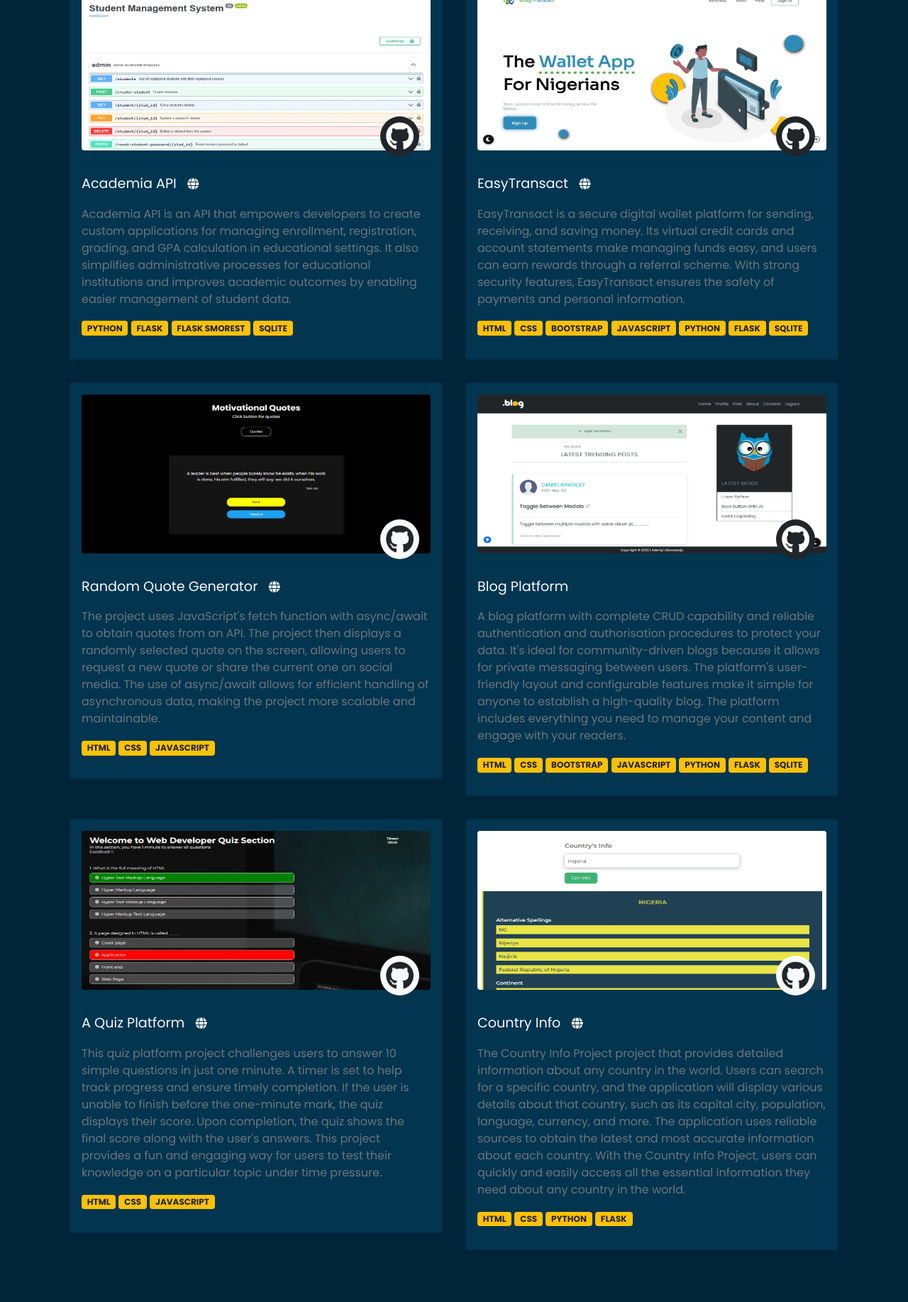
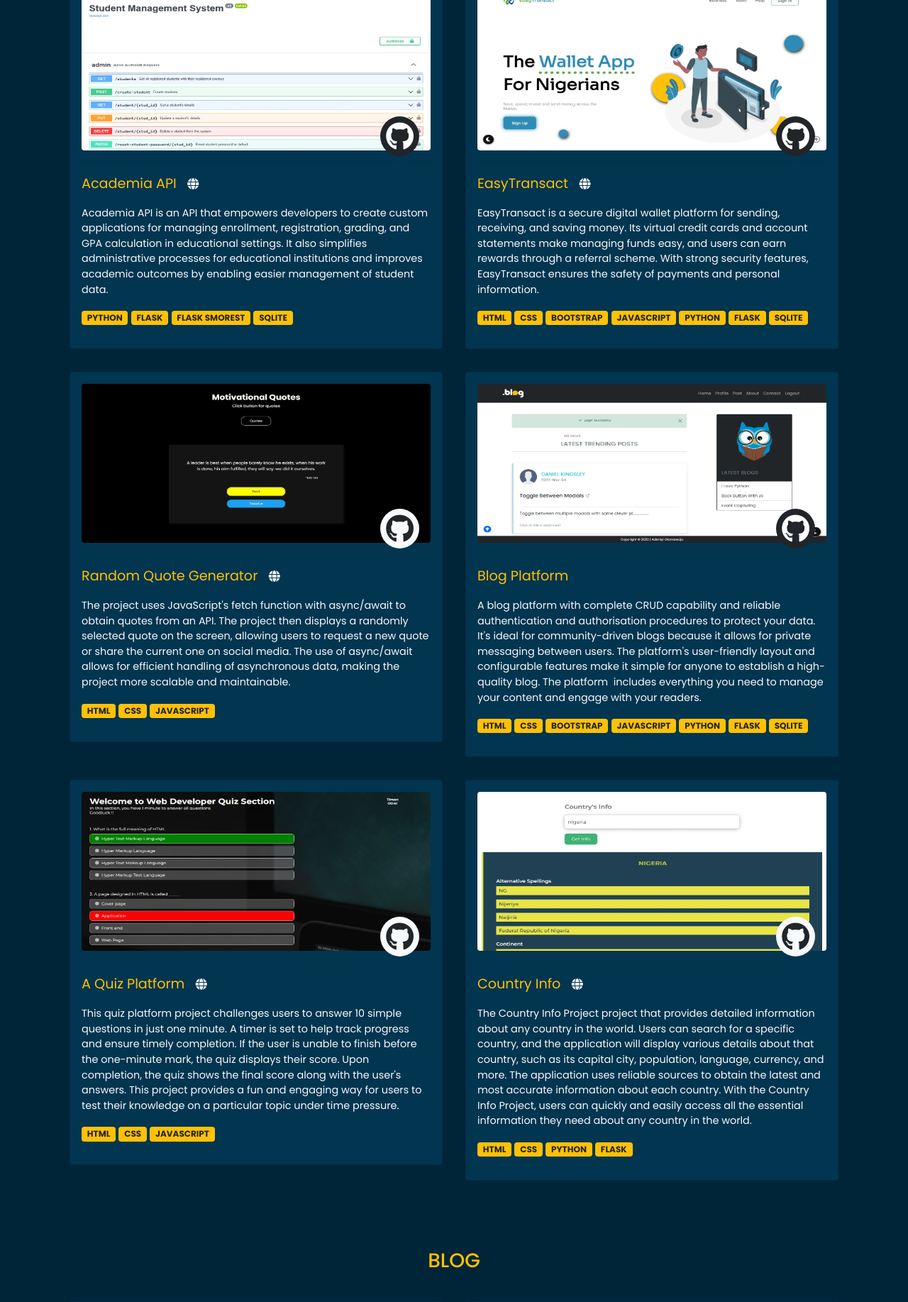
Before and after one commit to engrmarkk/my_portfolio, a Flask app: page / in a window 1280 px wide. Shown: the part 2170-4005 px from the top of the page at 71% size. Run offline with Flask 2, Linux system fonts and the light colour scheme; some libraries are stand-ins or nearby versions.

Commit message:
text muted to text light

```diff
--- a/templates/portfolio.html
+++ b/templates/portfolio.html
@@ -396,11 +396,11 @@
                 width: 100%;
                 " />
             <hr />
-            <p class="text-light" style="font-size: 1.2rem;">Academia API &nbsp
+            <p class="text-warning" style="font-size: 1.2rem;">Academia API &nbsp
               <a href="https://academia.herokuapp.com/" target="_blank" style="font-size: medium;">
               <i class="fa-sharp fa-solid fa-globe text-white"></i></a>
             </p>
-            <p class="text-muted">
+            <p class="text-light" style="font-size: .9rem;">
               Academia API is an API that empowers developers to create custom applications for managing enrollment, registration, grading, and GPA calculation in educational settings. It also simplifies administrative processes for educational institutions and improves academic outcomes by enabling easier management of student data.
             </p>
             <p>
@@ -428,12 +428,12 @@
                 width: 100%;
                 " />
             <hr />
-            <p class="text-light" style="font-size: 1.2rem;">EasyTransact
+            <p class="text-warning" style="font-size: 1.2rem;">EasyTransact
               &nbsp
               <a href="https://easytransact.me/" target="_blank" style="font-size: medium;">
               <i class="fa-sharp fa-solid fa-globe text-white"></i></a>
             </p>
-            <p class="text-muted">
+            <p class="text-light" style="font-size: .9rem;">
               EasyTransact is a secure digital wallet platform for sending, receiving, and saving money. Its virtual credit cards and account statements make managing funds easy, and users can earn rewards through a referral scheme. With strong security features, EasyTransact ensures the safety of payments and personal information.
 
             </p>
@@ -465,12 +465,12 @@
       width: 100%;
       " />
             <hr />
-            <p class="text-light" style="font-size: 1.2rem;">Random Quote Generator
+            <p class="text-warning" style="font-size: 1.2rem;">Random Quote Generator
               &nbsp
               <a href="https://Quote-Gen.engrmark.repl.co" target="_blank" style="font-size: medium;">
               <i class="fa-sharp fa-solid fa-globe text-white"></i></a>
             </p>
-            <p class="text-muted">
+            <p class="text-light" style="font-size: .9rem;">
               The project uses JavaScript's fetch function with async/await to obtain quotes from an API. The project then displays a randomly selected quote on the screen, allowing users to request a new quote or share the current one on social media. The use of async/await allows for efficient handling of asynchronous data, making the project more scalable and maintainable.
     </p>
             <p>
@@ -496,8 +496,8 @@
                         width: 100%;
                         " />
                     <hr />
-                    <p class="text-light" style="font-size: 1.2rem;">Blog Platform</p>
-                    <p class="text-muted">
+                    <p class="text-warning" style="font-size: 1.2rem;">Blog Platform</p>
+                    <p class="text-light" style="font-size: .9rem;">
                       A blog platform with complete CRUD capability and reliable authentication and authorisation procedures to protect your data. It's ideal for community-driven blogs because it allows for private messaging between users. The platform's user-friendly layout and configurable features make it simple for anyone to establish a high-quality blog. The platform  includes everything you need to manage your content and engage with your readers.
                       </p>
                     <p>
@@ -528,12 +528,12 @@
                 width: 100%;
                 " />
             <hr />
-            <p class="text-light" style="font-size: 1.2rem;">A Quiz Platform
+            <p class="text-warning" style="font-size: 1.2rem;">A Quiz Platform
               &nbsp
               <a href="https://quiz-1.engrmark.repl.co" target="_blank" style="font-size: medium;">
               <i class="fa-sharp fa-solid fa-globe text-white"></i></a>
             </p>
-            <p class="text-muted">
+            <p class="text-light" style="font-size: .9rem;">
               This quiz platform project challenges users to answer 10 simple questions in just one minute.
               A timer is set to help track progress and ensure timely completion.
               If the user is unable to finish before the one-minute mark, the quiz displays their score. Upon completion, the quiz shows the final score along with the user's answers. This project provides a fun and engaging way for users to test their knowledge on a particular topic under time pressure.
@@ -560,12 +560,12 @@
                 width: 100%;
                 " />
             <hr />
-            <p class=" text-light" style="font-size: 1.2rem;">Country Info
+            <p class=" text-warning" style="font-size: 1.2rem;">Country Info
               &nbsp
               <a href="http://countryin.herokuapp.com/" target="_blank" style="font-size: medium;">
               <i class="fa-sharp fa-solid fa-globe text-white"></i></a>
             </p>
-            <p class="text-muted">
+            <p class="text-light" style="font-size: .9rem;">
               The Country Info Project project that provides detailed information about any country in the world. Users can search for a specific country, and the application will display various details about that country, such as its capital city, population, language, currency, and more. The application uses reliable sources to obtain the latest and most accurate information about each country. With the Country Info Project, users can quickly and easily access all the essential information they need about any country in the world.
               </p>
             <p>
```
